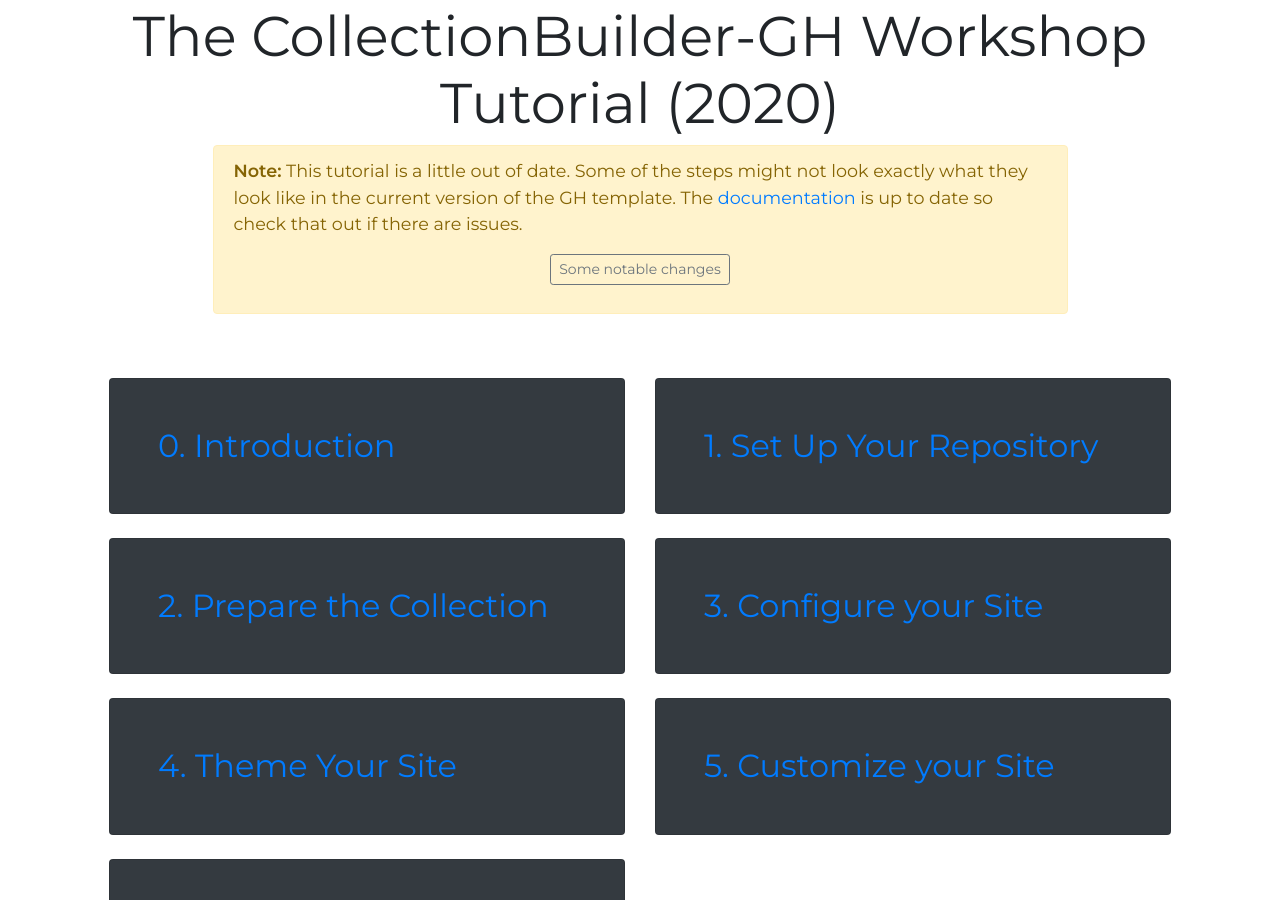
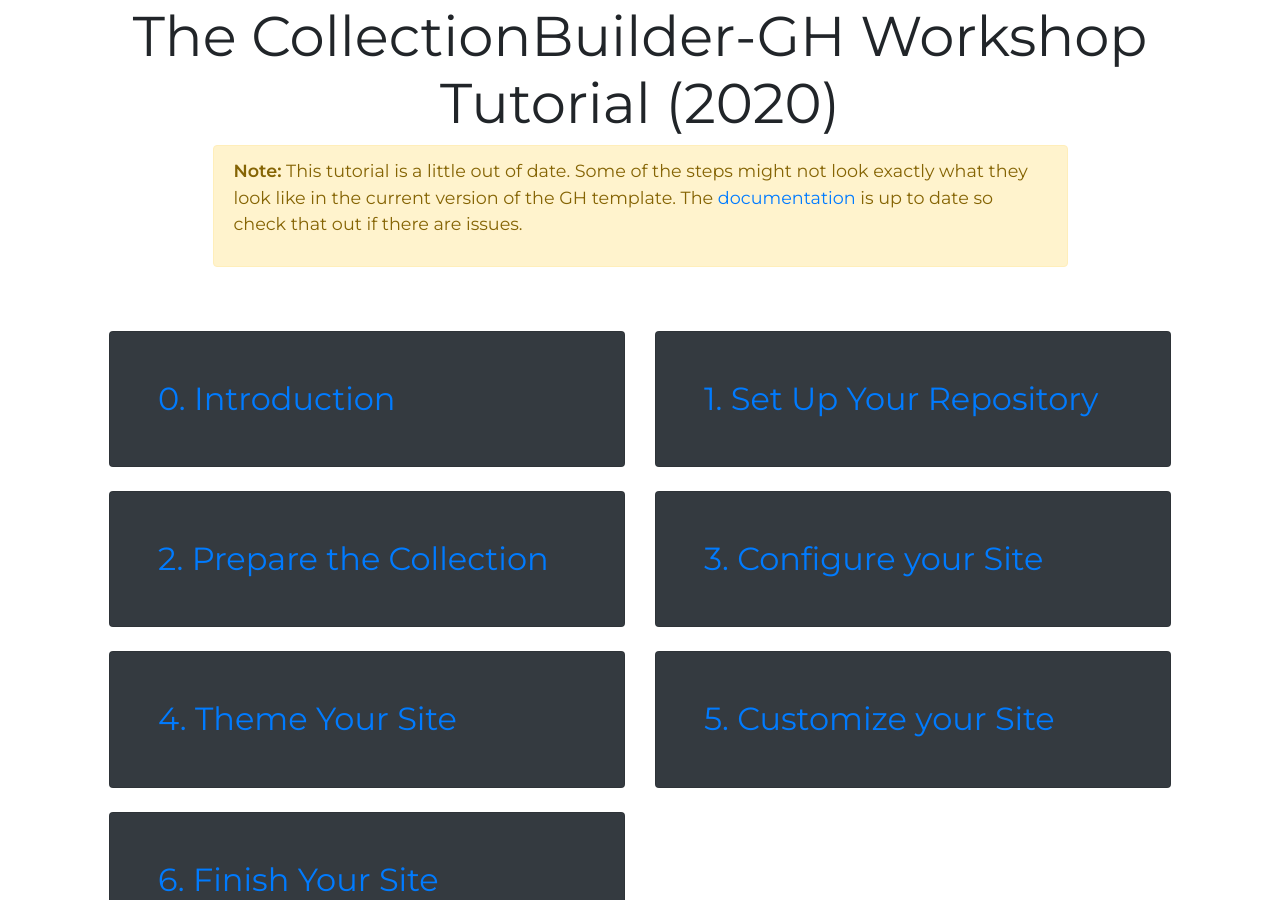
Before and after one commit to CollectionBuilder/collectionbuilder.github.io, a Jekyll site: the page built from pages/workshop-gh.md, in a window 1280 px wide and 900 px high, scrolled down 374 px. Built offline with Jekyll 4.4.1, drawn with Linux system fonts in a browser that asks for light colours; comment, search, counter and statistics services are not loaded.

Commit message:
cut the empty modal

```diff
--- a/pages/workshop-gh.md
+++ b/pages/workshop-gh.md
@@ -7,6 +7,6 @@
 
 <div class="d-flex justify-content-center">
 <div class="alert alert-warning w-75" >
-<p><strong>Note:</strong> This tutorial is a little out of date. Some of the steps might not look exactly what they look like in the current version of the GH template. The <a href="/cb-docs/">documentation</a> is up to date so check that out if there are issues. {% include bootstrap/modal.md text=changeList title="Some notable changes" color="outline-secondary btn-sm" button="Some notable changes" %}</p>
+<p><strong>Note:</strong> This tutorial is a little out of date. Some of the steps might not look exactly what they look like in the current version of the GH template. The <a href="/cb-docs/">documentation</a> is up to date so check that out if there are issues.</p>
 </div>
 </div>
```
